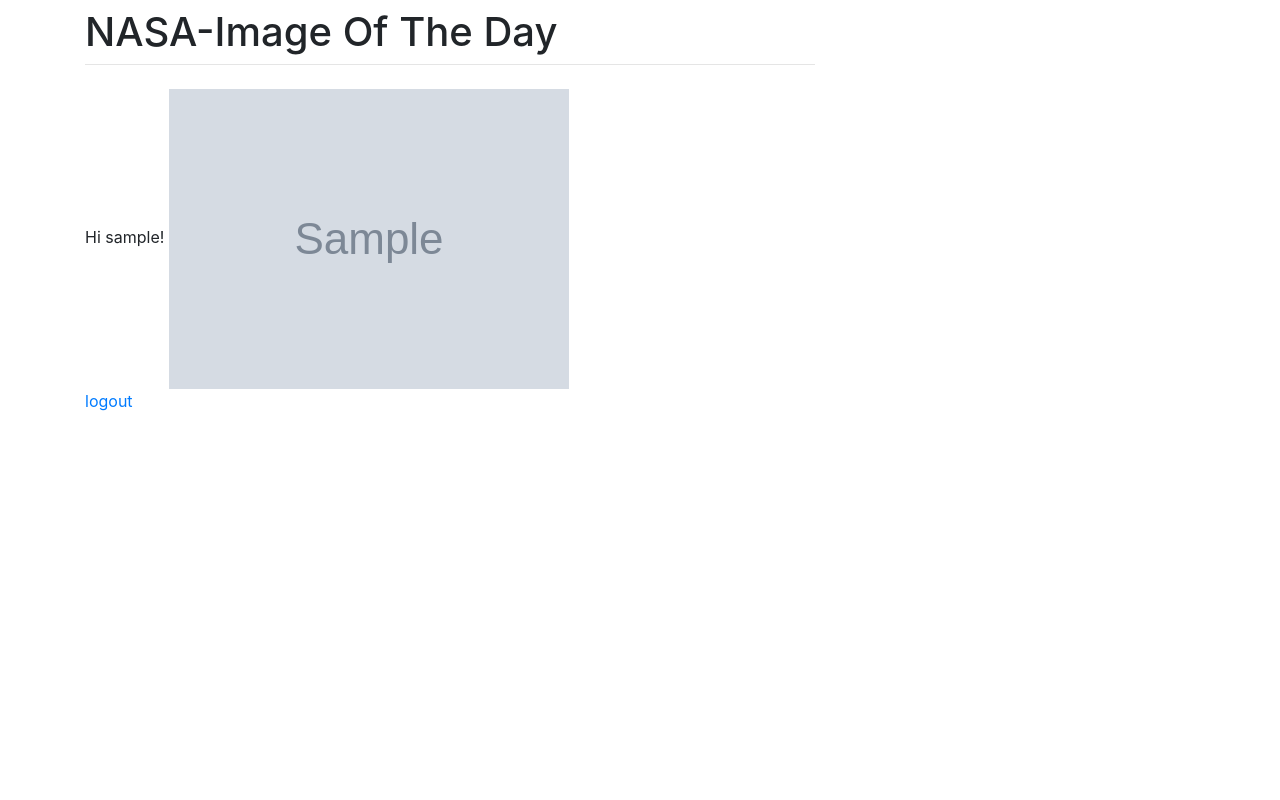
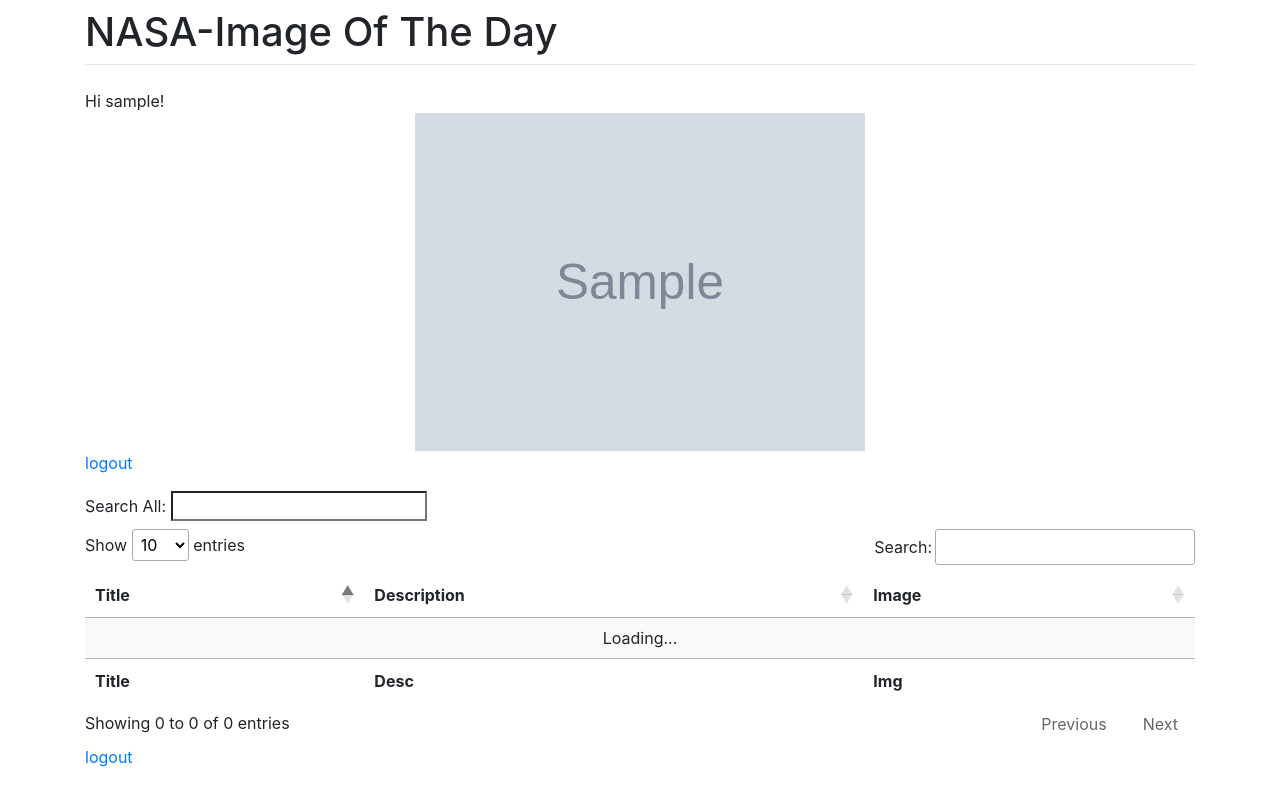
Before and after one commit to gorkemtemel/Nasa-Image, a Django app: template templates/home.html in a window 1280 px wide. Run offline with Django 3.2, Linux system fonts and the light colour scheme; a user stored in the database is signed in; tables that the repository leaves empty hold one stand-in row (values such as "Sample post"); the template is opened without the code that fills it: most values are stand-ins (such as "Sample title", 1, 10 or a date in 2020); grey boxes marked "Sample" are stand-in pictures; some libraries are stand-ins or nearby versions.

Commit message:
final commit

```diff
--- a/demo/urls.py
+++ b/demo/urls.py
@@ -20,7 +20,7 @@ from home.views import home_view
 from django.conf.urls.static import static
 from django.conf import settings
 from django.contrib import admin
-from django.urls import path, include
+from django.conf.urls import include
 from django.views.generic.base import TemplateView # new
 
 
@@ -32,7 +32,7 @@ urlpatterns = [
     url(r'^accounts/', include('accounts.url')),
 
     url(r'^admin/', admin.site.urls),
-    path('admin/', admin.site.urls),
-    path('accounts/', include('django.contrib.auth.urls')),
-    path('', TemplateView.as_view(template_name='home.html'), name='home'),
+  #  path('admin/', admin.site.urls),
+    url('accounts/', include('django.contrib.auth.urls')),
+    url('', TemplateView.as_view(template_name='home.html'), name='home'),
 ]
--- a/home/views.py
+++ b/home/views.py
@@ -1,11 +1,12 @@
 from django.shortcuts import render, HttpResponse
-from .models import nasa_default_image
+from .models import nasa_default_image,get_nasa_search
 
 def home_view(request):
     if request.user.is_authenticated:
         context = {
             'isim': 'GÖRKEM',
-            'img':nasa_default_image()
+            'img':nasa_default_image(),
+            'data':get_nasa_search()
         }
     else:
         context = {
--- a/requirements.txt
+++ b/requirements.txt
@@ -38,6 +38,7 @@ conda==4.8.2
 conda-build==3.18.8
 conda-package-handling==1.3.11
 conda-verify==3.4.2
+confusable-homoglyphs==3.2.0
 contextlib2==0.5.5
 cryptography==2.7
 cx-Oracle==7.3.0
@@ -48,8 +49,9 @@ dask==2.1.0
 decorator==4.4.0
 defusedxml==0.6.0
 distributed==2.1.0
-Django==3.0.3
+Django==1.11.28
 django-crispy-forms==1.8.1
+django-registration==2.4.1
 docutils==0.14
 EasyProcess==0.2.9
 entrypoints==0.3
--- a/templates/base.html
+++ b/templates/base.html
@@ -5,12 +5,18 @@
     <meta charset="utf-8">
     <meta name="viewport" content="width=device-width, initial-scale=1, shrink-to-fit=no">
     <link rel="stylesheet" href="{% static 'css/bootstrap.min.css' %}"  rossorigin="anonymous">
+      <link rel="stylesheet" href="https://cdn.datatables.net/1.10.20/css/jquery.dataTables.min.css">
+         <script src="{% static 'js/jquery.min.js'%}" ></script>
+
+    <script src="{% static 'js/bootstrap.min.js'%}" ></script>
+  <script src="https://code.jquery.com/jquery-3.3.1.js"></script>
+  <script src="https://cdn.datatables.net/1.10.20/js/jquery.dataTables.min.js"></script>
     <title>NASA-İmage Of The Day</title>
   </head>
   <body>
     <div class="container">
       <div class="row "><!-- justify-content-center -->
-        <div class="col-8">
+        <div class="col-12">
           <h1 class="mt-2">NASA-Image Of The Day</h1>
           <hr class="mt-0 mb-4">
           {% block body %}
@@ -18,7 +24,7 @@
         </div>
       </div>
     </div>
-   <script src="{% static 'js/jquery.min.js'%}" ></script></script>
-        <script src="{% static 'js/bootstrap.min.js'%}" ></script>
+
+
   </body>
 </html>
--- a/templates/home.html
+++ b/templates/home.html
@@ -1,14 +1,72 @@
 {% extends 'base.html' %}
 
-{% block title  %} ANA SAYFA - {{ block.super }} {% endblock %}
+{% block title %} ANA SAYFA - {{ block.super }} {% endblock %}
 
 {% block body %}
 
 
     {% if user.is_authenticated %}
         Hi {{ user.username }}!
-    <img src="{{ img }}"/>
+       <center><img src="{{ img }}" width="450px"/></center>
         <p><a href="{% url 'logout' %}">logout</a></p>
+        <label>Search All: <input id="search_input" type="search" class="" placeholder="" aria-controls="example"></label>
+    <table id="example" class="display" style="width:100%">
+        <thead>
+        <tr>
+            <th>Title</th>
+            <th>Description</th>
+            <th>Image</th>
+        </tr>
+        </thead>
+        <tfoot>
+        <tr>
+            <th>Title</th>
+            <th>Desc</th>
+            <th>Img</th>
+        </tr>
+        </tfoot>
+    </table>
+        <p><a href="{% url 'logout' %}">logout</a></p>
+        <script type="application/javascript">
+            var qq, table;
+            $('#search_input').bind("enterKey",function(e){
+               qq = $('#search_input').val();
+                table.ajax.reload();
+            });
+            $('#search_input').keyup(function(e){
+                if(e.keyCode == 13)
+                {
+                    $(this).trigger("enterKey");
+                }
+            });
+            $(document).ready(function () {
+                qq = "moon"
+                table = $('#example').DataTable({
+                    "ajax": {
+                        'url': "https://images-api.nasa.gov/search?media_type=image",
+                        "cache": true,
+                        "dataSrc": "collection.items",
+                        "data": function (data) {
+                            data.q = qq;
+                        },
+                    },
+                    "columns": [
+                        {"data": "data.0.title"},
+                        {"data": "data.0.description"},
+                        {"data": "links.0.href"},
+                    ],
+                    "columnDefs": [
+                        {
+                            "render": function (data, type, row) {
+                                return "<a  target=\"_blank\" href=\"" + data + "\" width=\"30px\"><img src=\"" + data + "\" width=\"30px\"/></a>"
+                            },
+                            "targets": 2
+                        },
+                    ]
+                });
+            });
+
+        </script>
     {% else %}
         <p>You are not logged in</p>
         <a href="{% url 'login' %}">login</a>
--- a/user-password.txt
+++ /dev/null
@@ -1,3 +0,0 @@
-Username:gorkem
-
-Password:gt1224
```
Also changed, not shown: demo/settings.py (+14 -0 lines), home/models.py (+21 -0 lines), README.md (deleted), 2 other files. Lines whose indentation alone changed are shown as unchanged.
